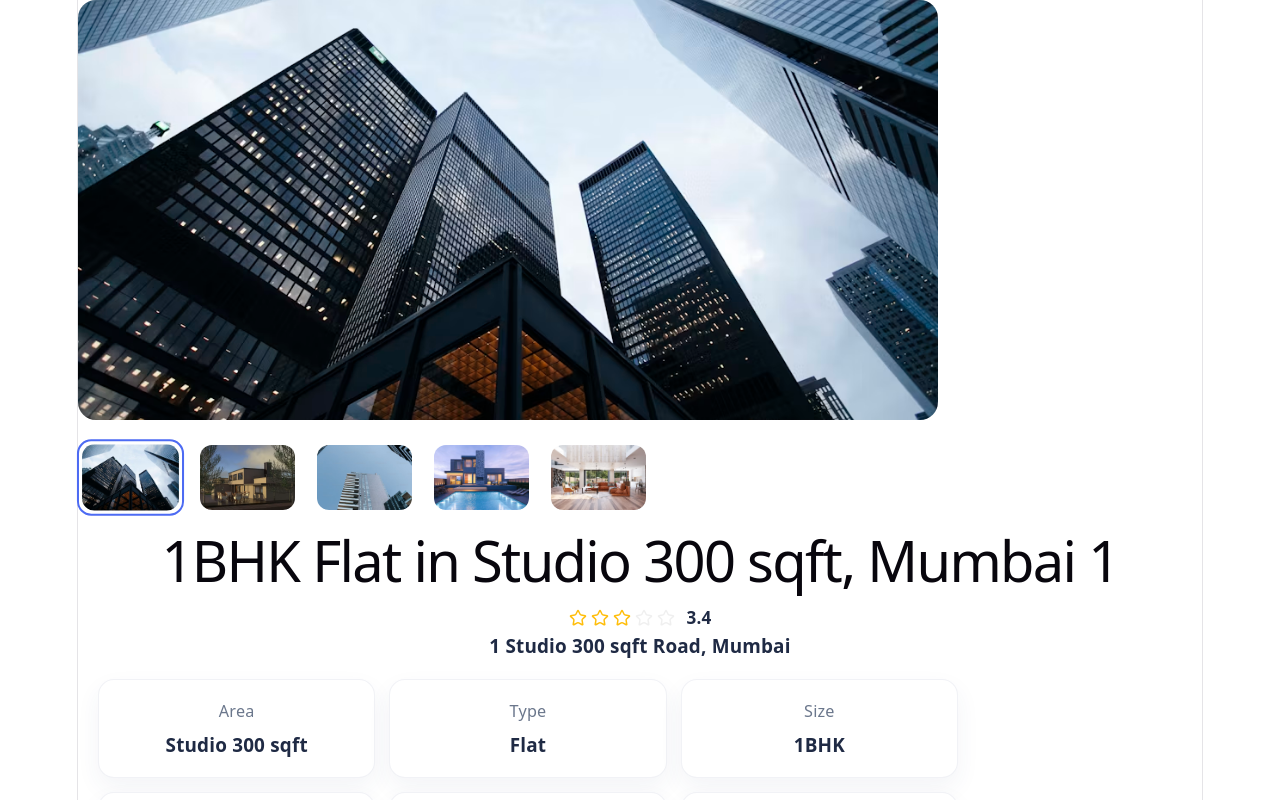
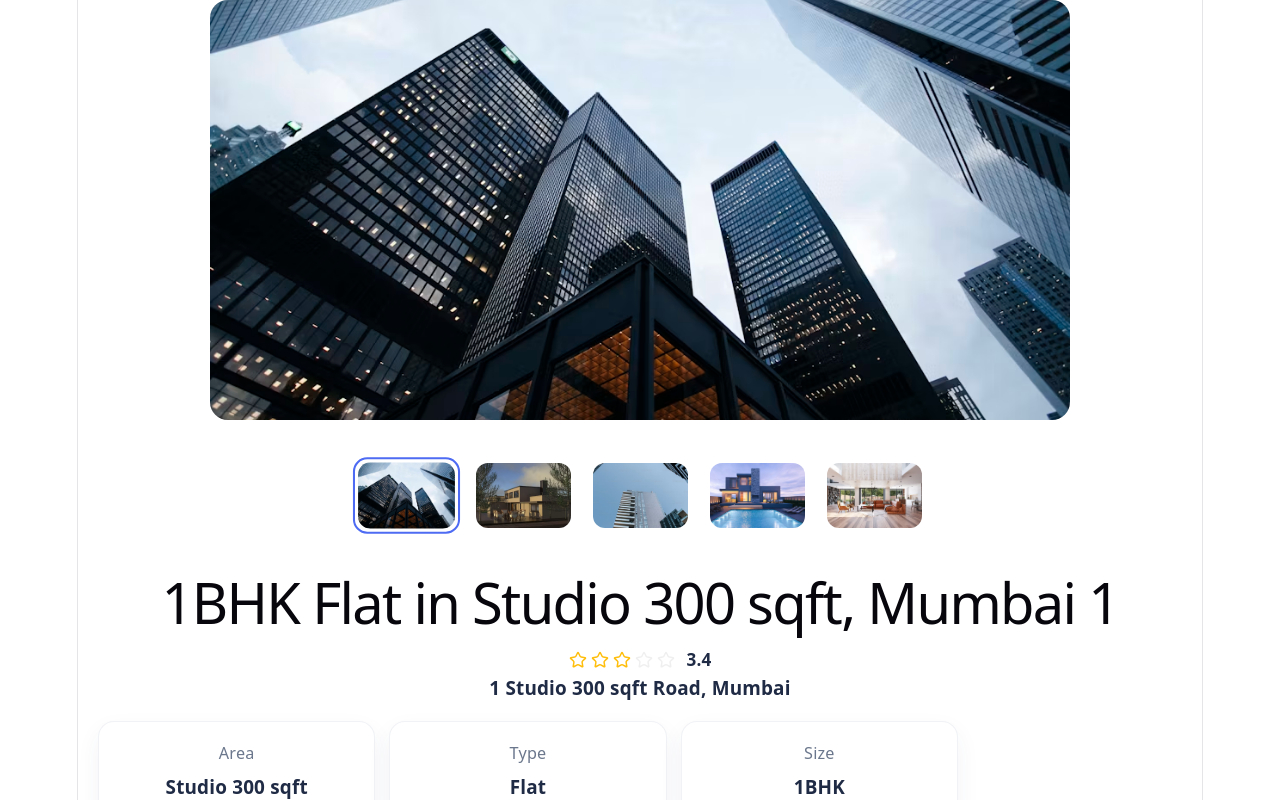
Before and after one commit to sakshi07bhosale/Easy-rent-react-app, a React (Vite) app: page /property/1 in a window 1280 px wide. Shown: the top 800 px of the page. Built offline with nearby package versions, Linux system fonts and the light colour scheme.

Commit message:
properties img are shown in center of page

```diff
--- a/src/views/PropertyDetails/PropertyDetails.css
+++ b/src/views/PropertyDetails/PropertyDetails.css
@@ -1,3 +1,10 @@
+.property-image-section {
+    display: flex;
+    flex-direction: column;
+    align-items: center;
+    width: 100%;
+}
+
 .property-Img{
     width: 100%;
     max-width: 860px;
@@ -11,6 +18,7 @@
 .photo-gallery {
     display: flex;
     flex-wrap: wrap;
+    justify-content: center;
     gap: 12px;
     margin: 18px 0 24px;
     max-width: 860px;
--- a/src/views/PropertyDetails/PropertyDetails.jsx
+++ b/src/views/PropertyDetails/PropertyDetails.jsx
@@ -45,6 +45,7 @@ function PropertyDetails() {
 
   return (
     <div>
+      <div className="property-image-section">
         <img src={selectedPhoto} alt="property" className="property-Img" />
         {photoList.length > 1 && (
           <div className="photo-gallery">
@@ -60,6 +61,7 @@ function PropertyDetails() {
             ))}
           </div>
         )}
+      </div>
       <h1>{propertyDetails.title ? propertyDetails.title : `Property ${id}`} {id}</h1>
       <div className="detail-rating">
         <RatingStars rating={propertyDetails.rating || 0} showScore={true} />
```
Lines whose indentation alone changed are shown as unchanged.
